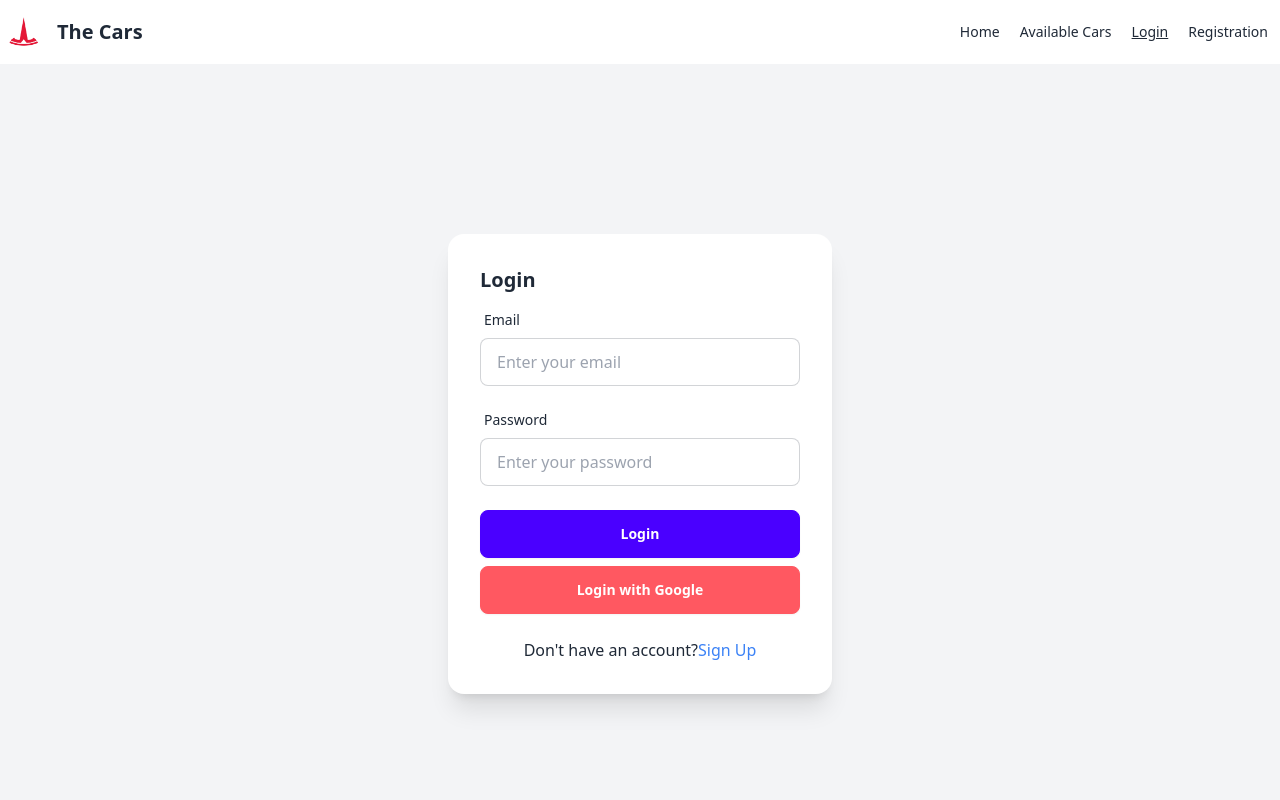
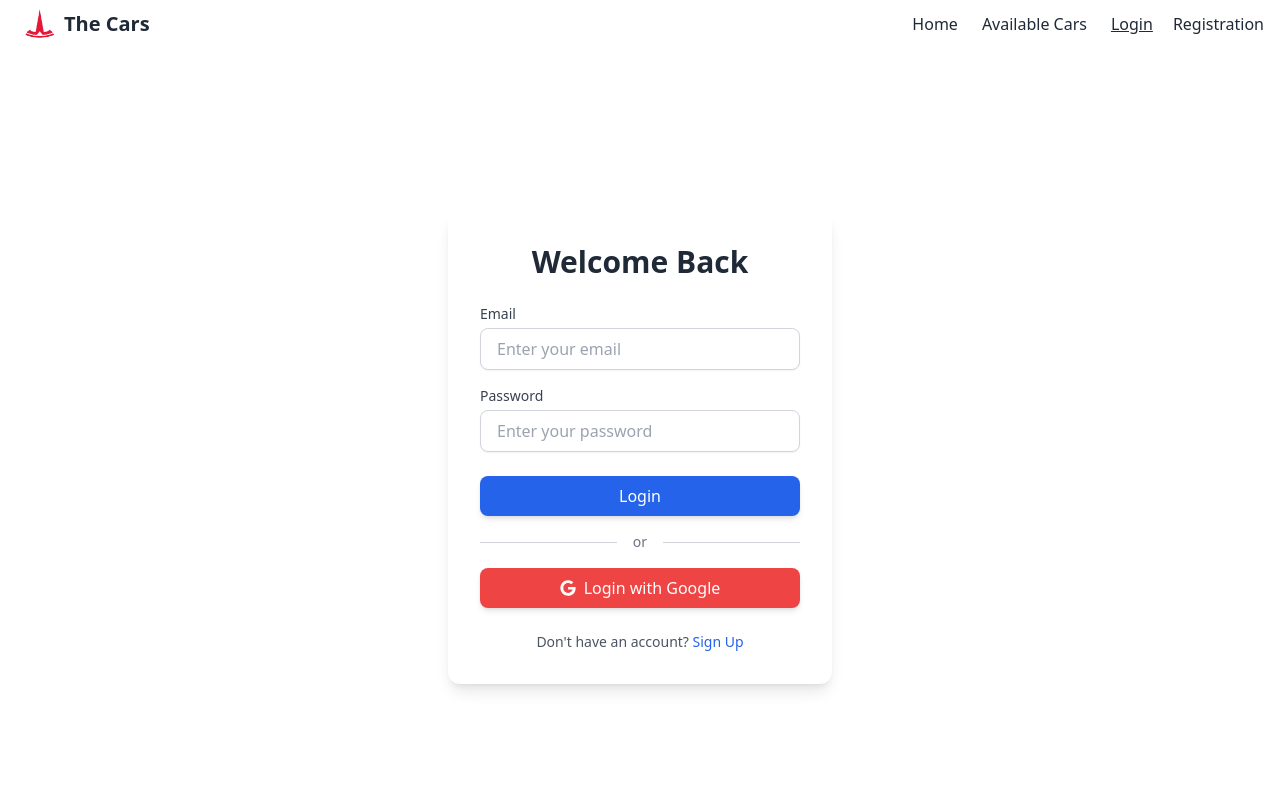
Before and after one commit to adnanahid/TheCarsClient, a React (Vite) app: page /login in a window 1280 px wide. Shown: the top 800 px of the page. Built offline with nearby package versions, Linux system fonts and the light colour scheme; no server answers.

Commit message:
do a lost of bunch

```diff
--- a/package.json
+++ b/package.json
@@ -29,6 +29,7 @@
     "react-rating": "^2.0.5",
     "react-responsive-carousel": "^3.2.23",
     "react-router-dom": "^7.1.0",
+    "react-slick": "^0.30.3",
     "sort-by": "^1.2.0"
   },
   "devDependencies": {
--- a/src/Components/Banner.jsx
+++ b/src/Components/Banner.jsx
@@ -6,26 +6,26 @@ const Banner = () => {
     <div
       className="relative h-screen bg-cover bg-center"
       style={{
-        backgroundImage:
-          "url('https://th.bing.com/th/id/R.59d90487372a12c9beae7269a703c3ab?rik=0kQ9hcBqA%2brnFA&pid=ImgRaw&r=0')", // Replace with your image URL
+        backgroundImage: `url(${"/src/assets/banner.jpg"})`,
       }}
     >
+      {/* Overlay */}
       <div className="absolute inset-0 bg-black bg-opacity-50 flex items-center justify-center">
-        <div className="text-center text-white">
-          <h1 className="text-5xl font-bold drop-shadow-md">
+        <div className="text-center text-white px-6 md:px-12">
+          {/* Responsive Heading */}
+          <h1 className="text-3xl md:text-5xl font-bold drop-shadow-md">
             Drive Your Dreams Today!
           </h1>
-          <p className="mt-4 text-lg drop-shadow-md">
+          {/* Responsive Subheading */}
+          <p className="mt-4 text-base md:text-lg drop-shadow-md">
             Your next car awaits you.
           </p>
-          <button
-            className="mt-6 px-6 py-3 bg-red-600 hover:bg-red-700 text-white text-lg font-semibold rounded-lg shadow-lg transition duration-300"
-            onClick={() => {
-              window.location.href = "/available-cars"; // Redirect to Available Cars page
-            }}
-          >
-            <Link to="/available-cars">View Available Cars</Link>
-          </button>
+          {/* Call to Action Button */}
+          <Link to="/available-cars">
+            <button className="mt-6 px-4 py-2 md:px-6 md:py-3 bg-[#E51837] hover:bg-red-700 text-white text-sm md:text-lg font-semibold rounded-lg shadow-lg transition duration-300">
+              View Available Cars
+            </button>
+          </Link>
         </div>
       </div>
     </div>
--- a/src/Components/Navbar.jsx
+++ b/src/Components/Navbar.jsx
@@ -3,42 +3,89 @@ import { HiOutlineMenuAlt1 } from "react-icons/hi";
 import { NavLink } from "react-router-dom";
 import { AuthContext } from "../Provider/AuthProvider";
 import toast from "react-hot-toast";
+
 const Navbar = () => {
   const { user, signOutUser } = useContext(AuthContext);
 
   const handleSignOut = () => {
-    signOutUser().then((result) => {
+    signOutUser().then(() => {
       toast.success("LogOut successful");
     });
   };
+
   return (
-    <div className="navbar">
-      <div className="navbar-start">
-        <div className="dropdown">
-          <div tabIndex={0} role="button" className="lg:hidden">
+    <div className=" w-full z-10 bg-blur-md">
+      <div className="max-w-screen-2xl mx-auto flex items-center justify-between px-4 py-2">
+        {/* Navbar Start */}
+        <div className="flex items-center">
+          {/* Dropdown for smaller screens */}
+          <div className="dropdown lg:hidden">
+            <button tabIndex={0} role="button" className="text-2xl">
               <HiOutlineMenuAlt1 />
-          </div>
+            </button>
             <div
               tabIndex={0}
               className="menu menu-sm dropdown-content bg-base-100 rounded-box z-[1] mt-3 w-52 p-2 shadow"
             >
-            <NavLink>Home</NavLink>
+              <NavLink to="/" className="block py-2">
+                Home
+              </NavLink>
+              <NavLink to="/available-cars" className="block py-2">
+                Available Cars
+              </NavLink>
+              {user ? (
+                <>
+                  <NavLink to="/add-car" className="block py-2">
+                    Add Cars
+                  </NavLink>
+                  <NavLink to="/my-cars" className="block py-2">
+                    My Cars
+                  </NavLink>
+                  <NavLink to="/my-booking" className="block py-2">
+                    My Booking
+                  </NavLink>
+                  <button
+                    onClick={handleSignOut}
+                    className="block py-2 text-left"
+                  >
+                    LogOut
+                  </button>
+                </>
+              ) : (
+                <>
+                  <NavLink to="/login" className="block py-2">
+                    Login
+                  </NavLink>
+                  <NavLink to="/registration" className="block py-2">
+                    Registration
+                  </NavLink>
+                </>
+              )}
             </div>
           </div>
-        <img src="/src/assets/logoTesla.png" alt="" className="w-8"/>
-        <a className="btn btn-ghost text-xl">The Cars</a>
+
+          {/* Logo */}
+          <img
+            src="/src/assets/logoTesla.png"
+            alt="Logo"
+            className="w-8 ml-2"
+          />
+          <NavLink to="/" className="text-xl font-bold ml-2">
+            The Cars
+          </NavLink>
         </div>
-      <div className="navbar-end hidden lg:flex">
-        <div className="menu menu-horizontal px-1 space-x-5 lg:flex items-center">
+
+        {/* Navbar Links for Larger Screens */}
+        <div className="hidden lg:flex items-center space-x-6">
           <NavLink to="/">Home</NavLink>
-          <NavLink to="available-cars">Available Cars</NavLink>
+          <NavLink to="/available-cars">Available Cars</NavLink>
           {user ? (
-            <div className="space-x-5 flex items-center">
+            <div className="flex items-center space-x-6">
               <NavLink to="/add-car">Add Cars</NavLink>
               <NavLink to="/my-cars">My Cars</NavLink>
               <NavLink to="/my-booking">My Booking</NavLink>
               <div className="dropdown dropdown-end">
-                <div
+                <button
                   tabIndex={0}
                   role="button"
                   className="btn btn-ghost btn-circle avatar"
@@ -50,15 +97,18 @@ const Navbar = () => {
                       src={`${user?.photoURL}`}
                     />
                   </div>
-                </div>
+                </button>
                 <ul
                   tabIndex={0}
                   className="menu menu-sm dropdown-content bg-base-100 rounded-box z-[1] mt-3 w-52 p-2 shadow"
                 >
                   <li>
-                    <a onClick={handleSignOut} className="justify-between">
+                    <button
+                      onClick={handleSignOut}
+                      className="justify-between text-left"
+                    >
                       LogOut
-                    </a>
+                    </button>
                   </li>
                 </ul>
               </div>
--- a/src/Components/Testimonials.jsx
+++ b/src/Components/Testimonials.jsx
@@ -7,8 +7,6 @@ import withAutoplay from "react-awesome-slider/dist/autoplay";
 import "react-awesome-slider/dist/styles.css";
 import Rating from "react-rating";
 import { FaRegStar } from "react-icons/fa";
-
-<FaStar />;
 import { FaStar } from "react-icons/fa";
 
 const Testimonials = () => {
@@ -104,9 +102,9 @@ const Testimonials = () => {
             <textarea
               type="text"
               name="comment"
-              className="w-full px-4 py-2 border rounded-lg focus:outline-none focus:ring-2 focus:ring-blue-500"
+              className="w-full px-4 py-2 border rounded-lg focus:outline-none focus:ring-2 focus:ring-[#E51837]"
               placeholder="Write your comment"
-              rows="4"
+              rows="2"
               required
             ></textarea>
           </div>
@@ -129,7 +127,7 @@ const Testimonials = () => {
           </div>
           <button
             type="submit"
-            className="w-full bg-blue-500 text-white py-2 px-4 rounded-lg hover:bg-blue-600 transition"
+            className="w-full bg-[#E51837] text-white py-2 px-4 rounded-lg hover:bg-blue-600 transition"
             disabled={!user}
           >
             Submit
--- a/src/Pages/AddCar.jsx
+++ b/src/Pages/AddCar.jsx
@@ -20,8 +20,8 @@ const AddCar = () => {
         {
           ...carsInfo,
           dateAdded: date,
-          status: "pending",
           RentRequest: 0,
+          availability: "Available",
         }
       );
       // Reset the form
@@ -72,20 +72,6 @@ const AddCar = () => {
               placeholder="Enter price per day"
               required
             />
-          </div>
-
-          {/* Availability */}
-          <div className="form-control">
-            <label className="label font-semibold">Availability</label>
-            <select
-              name="availability"
-              className="select select-bordered w-full"
-              required
-            >
-              <option value="">Select availability</option>
-              <option value="Available">Available</option>
-              <option value="Unavailable">Unavailable</option>
-            </select>
           </div>
 
           {/* Vehicle Registration Number */}
--- a/src/Pages/ErrorPage.jsx
+++ b/src/Pages/ErrorPage.jsx
@@ -1,13 +1,17 @@
 import React from "react";
+import { Link } from "react-router-dom";
 
 const ErrorPage = () => {
   return (
-    <div>
+    <div className="min-h-screen flex flex-col items-center justify-center bg-gray-100">
       <img
-      className="min-h-screen w-full"
+        className="w-full max-w-md mb-8"
         src={`https://th.bing.com/th/id/R.d31f27d332e6af784602fc2924b7a7ea?rik=sHMldoEGBe7qXA&riu=http%3a%2f%2fwww.dumpaday.com%2fwp-content%2fuploads%2f2012%2f11%2ffunny-car-accidents-15.jpeg&ehk=sEh8MgYAA9L7f0D1uCj1BO8u0gcG7Mj%2feOvnerV5fks%3d&risl=&pid=ImgRaw&r=0`}
-        alt=""
+        alt="Error Illustration"
       />
+      <button className="btn btn-primary mt-4 px-6 py-2 text-white bg-blue-500 rounded-lg hover:bg-blue-600 transition">
+        <Link to="/">Back to Home</Link>
+      </button>
     </div>
   );
 };
--- a/src/Pages/LoginPage.jsx
+++ b/src/Pages/LoginPage.jsx
@@ -1,9 +1,8 @@
-import React, { useContext, useState } from "react";
+import React, { useContext } from "react";
 import { AuthContext } from "../Provider/AuthProvider";
 import { toast, Toaster } from "react-hot-toast";
-import { useNavigate } from "react-router-dom";
-import axios from "axios";
-// import { toast,  } from "react-hot-toast";
+import { Link, useNavigate } from "react-router-dom";
+import { FaGoogle } from "react-icons/fa";
 
 const LoginPage = () => {
   const { user, setUser, signInWithGoogle, signInWithEmailPass } =
@@ -20,8 +19,8 @@ const LoginPage = () => {
       })
       .catch((error) => {
         const errorMessage = error.message;
-        console.log(errorMessage);
-        toast.error("error");
+        console.error(errorMessage);
+        toast.error("An error occurred. Please try again.");
       });
   };
 
@@ -39,62 +38,72 @@ const LoginPage = () => {
       })
       .catch((error) => {
         const errorMessage = error.message;
-        console.log(errorMessage);
-        toast.error("error");
+        console.error(errorMessage);
+        toast.error("Invalid email or password.");
       });
   };
 
   return (
-    <div className="min-h-screen flex items-center justify-center bg-gray-100">
-      <div className="card w-96 bg-white shadow-xl">
-        <div className="card-body">
-          <h2 className="card-title text-center">Login</h2>
+    <div className="min-h-screen flex items-center justify-center">
+      <div className="bg-white rounded-xl shadow-lg p-8 w-full max-w-sm">
+        <h2 className="text-3xl font-bold text-center mb-6 text-gray-800">
+          Welcome Back
+        </h2>
         <form onSubmit={handleSignIn}>
-            <div className="form-control">
-              <label className="label">
-                <span className="label-text">Email</span>
+          <div className="mb-4">
+            <label className="block text-sm font-medium text-gray-700">
+              Email
             </label>
             <input
               type="email"
               name="email"
               placeholder="Enter your email"
-                className="input input-bordered w-full"
+              className="mt-1 block w-full px-4 py-2 border border-gray-300 rounded-lg shadow-sm focus:ring-blue-500 focus:border-blue-500"
               required
             />
           </div>
-            <div className="form-control mt-4">
-              <label className="label">
-                <span className="label-text">Password</span>
+          <div className="mb-6">
+            <label className="block text-sm font-medium text-gray-700">
+              Password
             </label>
             <input
               type="password"
               name="password"
               placeholder="Enter your password"
-                className="input input-bordered w-full"
+              className="mt-1 block w-full px-4 py-2 border border-gray-300 rounded-lg shadow-sm focus:ring-blue-500 focus:border-blue-500"
               required
             />
           </div>
-            <div className="form-control mt-6">
-              <button type="submit" className="btn btn-primary text-white">
+          <button
+            type="submit"
+            className="w-full bg-blue-600 text-white py-2 rounded-lg shadow-md hover:bg-blue-700 transition-all"
+          >
             Login
           </button>
+        </form>
+        <div className="mt-4 flex items-center justify-between">
+          <span className="block h-px bg-gray-300 w-full"></span>
+          <span className="text-sm text-gray-500 px-4">or</span>
+          <span className="block h-px bg-gray-300 w-full"></span>
         </div>
-          </form>
         <button
           onClick={handleGoogleLogin}
-            className="btn btn-error text-white"
+          className="mt-4 w-full flex items-center justify-center gap-2 bg-red-500 text-white py-2 rounded-lg shadow-md hover:bg-red-600 transition-all"
         >
+          <FaGoogle />
           Login with Google
         </button>
-          <p className="text-center mt-4">
-            Don't have an account?
-            <a href="#" className="text-blue-500 hover:underline">
+        <p className="text-center mt-6 text-sm text-gray-600">
+          Don't have an account?{" "}
+          <Link
+            to="/registration"
+            className="text-blue-600 hover:underline font-medium"
+          >
             Sign Up
-            </a>
+          </Link>
         </p>
       </div>
-      </div>
-      <Toaster></Toaster>
+      <Toaster />
     </div>
   );
 };
--- a/src/Pages/MyBooking.jsx
+++ b/src/Pages/MyBooking.jsx
@@ -86,7 +86,7 @@ const MyBooking = () => {
                 <td className="text-center">{myCar.carModel}</td>
                 <td className="text-center">{myCar.rentalPrice}</td>
                 <td className="text-center">{myCar.bookingDate}</td>
-                <td className="text-center">{myCar.status}</td>
+                <td className="text-center">{myCar.availability}</td>
                 <td className="text-center">
                   <button onClick={() => setEditBooking(myCar)}>
                     <FaPenFancy />
--- a/src/Pages/Registration.jsx
+++ b/src/Pages/Registration.jsx
@@ -1,7 +1,7 @@
 import React, { useContext } from "react";
 import toast from "react-hot-toast";
 import { AuthContext } from "../Provider/AuthProvider";
-import { useNavigate } from "react-router-dom";
+import { Link, useNavigate } from "react-router-dom";
 
 const Registration = () => {
   const { setUser, userRegistration, updateUserProfile } =
@@ -10,7 +10,6 @@ const Registration = () => {
 
   const handleSubmit = async (event) => {
     event.preventDefault();
-    // Create a FormData object and extract the form data
     const displayName = event.target.name.value;
     const email = event.target.email.value;
     const photoURL = event.target.photoURL.value;
@@ -24,7 +23,7 @@ const Registration = () => {
           photoURL,
         })
           .then(() => {
-            setUser({ ...user, displayName, photoURL }); // Update state with user data
+            setUser({ ...user, displayName, photoURL });
           })
           .catch((error) => console.error("Profile update error:", error));
         toast.success("Registration Successful!");
@@ -32,67 +31,88 @@ const Registration = () => {
       })
       .catch((error) => {
         console.error("Error during registration:", error.message);
-        toast.error(error.message); // Display user-friendly error message
+        toast.error(error.message);
       });
   };
 
   return (
-    <div className="min-h-screen bg-gray-100 py-10 px-6">
-      <div className="max-w-md mx-auto bg-white p-8 rounded-lg shadow-md">
-        <h2 className="text-2xl font-bold mb-6 text-center">Register</h2>
+    <div className="min-h-screen bg-gradient-to-br from-gray-50 via-gray-100 to-gray-50 flex items-center justify-center px-4">
+      <div className="w-full max-w-md bg-white shadow-lg rounded-lg p-8">
+        <h2 className="text-3xl font-bold text-gray-800 text-center mb-6">
+          Register
+        </h2>
         <form onSubmit={handleSubmit} className="space-y-6">
           {/* Name */}
           <div>
-            <label className="block font-medium">Name</label>
+            <label className="block text-sm font-medium text-gray-700">
+              Full Name
+            </label>
             <input
               type="text"
               name="name"
-              className="input input-bordered w-full"
-              placeholder="Full Name"
+              className="w-full mt-1 px-4 py-2 border border-gray-300 rounded-md focus:ring focus:ring-[#E51837] focus:outline-none"
+              placeholder="Enter your name"
               required
             />
           </div>
 
           {/* Email */}
           <div>
-            <label className="block font-medium">Email</label>
+            <label className="block text-sm font-medium text-gray-700">
+              Email Address
+            </label>
             <input
               type="email"
               name="email"
-              className="input input-bordered w-full"
-              placeholder="Email"
+              className="w-full mt-1 px-4 py-2 border border-gray-300 rounded-md focus:ring focus:ring-[#E51837] focus:outline-none"
+              placeholder="Enter your email"
               required
             />
           </div>
 
           {/* Password */}
           <div>
-            <label className="block font-medium">Password</label>
+            <label className="block text-sm font-medium text-gray-700">
+              Password
+            </label>
             <input
               type="password"
               name="password"
-              className="input input-bordered w-full"
-              placeholder="Password"
+              className="w-full mt-1 px-4 py-2 border border-gray-300 rounded-md focus:ring focus:ring-[#E51837] focus:outline-none"
+              placeholder="Enter your password"
               required
             />
           </div>
 
           {/* Photo URL */}
           <div>
-            <label className="block font-medium">Photo URL</label>
+            <label className="block text-sm font-medium text-gray-700">
+              Photo URL (Optional)
+            </label>
             <input
               type="url"
               name="photoURL"
-              className="input input-bordered w-full"
-              placeholder="Photo URL (optional)"
+              className="w-full mt-1 px-4 py-2 border border-gray-300 rounded-md focus:ring focus:ring-[#E51837] focus:outline-none"
+              placeholder="Enter a photo URL"
             />
           </div>
 
           {/* Submit Button */}
-          <button type="submit" className="btn btn-primary w-full">
+          <button
+            type="submit"
+            className="w-full bg-[#E51837] text-white py-2 px-4 rounded-md hover:bg-blue-600 focus:outline-none focus:ring focus:ring-red-500"
+          >
             Register
           </button>
         </form>
+
+        {/* Login Page Link */}
+        <p className="mt-4 text-center text-gray-600">
+          Already have an account?{" "}
+          <Link to="/login" className="text-blue-500 hover:underline">
+            Login here
+          </Link>
+        </p>
       </div>
     </div>
   );
```
Also changed, not shown: src/Components/RecentCars.jsx (+21 -12 lines), src/Pages/AvailableCars.jsx (+9 -15 lines), src/Pages/CarDetails.jsx (+65 -28 lines), src/assets/banner.jpg (added), 1 other file (tests, documents, lock files or other folders). Lines whose indentation alone changed are shown as unchanged.
